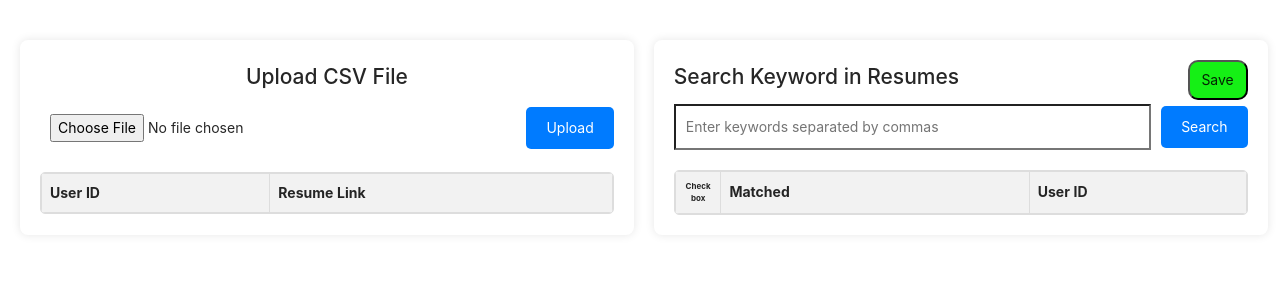
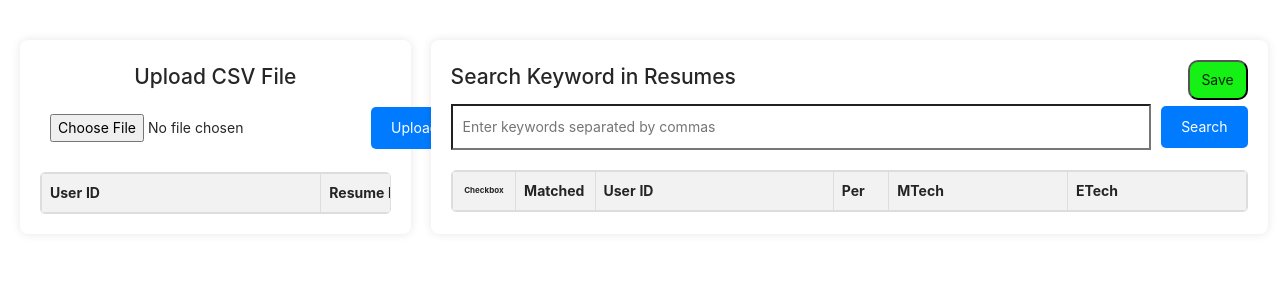
Before and after one commit to kellatirupathi/kella, a Flask app: page / in a window 1280 px wide. Shown: the top 300 px of the page. Run offline with Flask 3, Linux system fonts and the light colour scheme; lists and menus that the app fills with data are empty; some libraries are stand-ins or nearby versions.

Commit message:
Initial commit

```diff
--- a/app.py
+++ b/app.py
@@ -6,6 +6,7 @@ import csv
 import re
 import os
 import json
+from datetime import datetime  # Import datetime for timestamp
 
 from google.oauth2 import service_account
 from googleapiclient.discovery import build
@@ -19,6 +20,10 @@ SERVICE_ACCOUNT_FILE = 'credentials.json'  # Path to your credentials file
 credentials = service_account.Credentials.from_service_account_file(
     SERVICE_ACCOUNT_FILE, scopes=SCOPES)
 spreadsheet_id = '1v4FnbxnHkUIG0MSo3aHRFFAVHa4l51hcXF_YlLq6PaI'  # Replace with your Google Spreadsheet ID
+
+# List of all possible technologies to check for in the resumes
+ALL_TECHNOLOGIES = ['Python', 'Java', 'JavaScript', 'C#', 'C++', 'SQL', 'React.js', 'Node.js', 'HTML', 'CSS', 'Bootstrap', 'Express', 'SQLite', 'SQL', 'Flexbox', 'MongoDB', 'Data Structures & Algorithms', 'OOPs', 'Redux', 'Git', 'SpringBoot', ': Data Analytics', 'Manual Testing', 'Selenium Testing', 'User Interface (UI) Design', 'XR (AR, VR, MR)', 'AI / ML', 'AWS', 'Cyber Security', 'Data Structures'
+, 'Algorithms', 'Django', 'Flask', 'Linux', 'NumPy', 'SAP', 'AngularJS', 'Flutter', 'UX design', 'jQuery', 'Angular']  # Add more as needed
 
 def download_pdf(url):
     response = requests.get(url)
@@ -34,16 +39,34 @@ def extract_text_from_pdf(pdf_file):
 
 def search_keyword_in_pdfs(data, keywords):
     matched_entries = []
+    total_keywords = len(keywords)
     for entry in data:
         url = entry['resume_link']
         user_id = entry['user_id']
         pdf_file = download_pdf(url)
         text = extract_text_from_pdf(pdf_file)
+
+        match_count = 0
+        matched_technologies = []
+        existing_technologies = [tech for tech in ALL_TECHNOLOGIES if re.search(r'\b' + re.escape(tech) + r'\b', text, re.IGNORECASE)]
+
         for keyword in keywords:
-            # Use regular expression to find exact phrase match
             if re.search(r'\b' + re.escape(keyword) + r'\b', text, re.IGNORECASE):
-                matched_entries.append({'user_id': user_id, 'resume_link': url})
-                break  # Stop checking other keywords if one matches
+                match_count += 1
+                matched_technologies.append(keyword)
+
+        if match_count > 0:
+            percentage = (match_count / total_keywords) * 100
+            matched_entries.append({
+                'user_id': user_id,
+                'resume_link': url,
+                'percentage': round(percentage, 2),  # Round to 2 decimal places
+                'matched_technologies': matched_technologies,
+                'existing_technologies': existing_technologies
+            })
+
+    # Sort matched entries by percentage in descending order
+    matched_entries.sort(key=lambda x: x['percentage'], reverse=True)
     return matched_entries
 
 @app.route('/')
@@ -88,9 +111,18 @@ def save_results():
         sheet = service.spreadsheets()
 
         # Prepare the data to be saved
-        values = [['User ID', 'Resume Link', 'Checked']]
+        values = [['Timestamp', 'User ID', 'Resume Link', 'Checked', 'Percentage', 'Matched Technologies', 'Existing Technologies']]
+        timestamp = datetime.now().strftime('%Y-%m-%d %H:%M:%S')  # Add the current timestamp
         for result in results:
-            values.append([result['user_id'], result['resume_link'], 'TRUE' if result['checked'] else 'FALSE'])
+            values.append([
+                timestamp,
+                result['user_id'],
+                result['resume_link'],
+                'TRUE' if result['checked'] else 'FALSE',
+                result['percentage'],
+                ''.join(result['matched_technologies']),  # Join matched technologies without any separator
+                ''.join(result['existing_technologies'])  # Join existing technologies without any separator
+            ])
 
         body = {
             'values': values
@@ -110,4 +142,4 @@ def save_results():
         return jsonify({'error': str(e)}), 500
 
 if __name__ == '__main__':
-    app.run(debug=True)
+    app.run(host='0.0.0.0', port=8000, debug=True)
--- a/static/styles.css
+++ b/static/styles.css
@@ -27,7 +27,17 @@ body {
     border-radius: 8px;
     box-shadow: 0 0 10px rgba(0, 0, 0, 0.1);
     width: 58%; /* Ensure the sections have fixed width */
-    min-width: 55%; /* Prevent the sections from getting smaller */
+    min-width: 35%; /* Prevent the sections from getting smaller */
+    box-sizing: border-box;
+}
+
+.section1 {
+    background-color: #fff;
+    padding: 20px;
+    border-radius: 8px;
+    box-shadow: 0 0 10px rgba(0, 0, 0, 0.1);
+    width: 58%; /* Ensure the sections have fixed width */
+    min-width: 75%; /* Prevent the sections from getting smaller */
     box-sizing: border-box;
 }
 
@@ -64,7 +74,7 @@ h2 {
 }
 
 .table-container {
-    max-height: 460px;
+    max-height: 530px;
     overflow-y: auto;
     margin-top: 20px;
     border: 1px solid #ddd;
@@ -100,11 +110,11 @@ table tbody tr:hover {
 }
 
 #dataTable1 {
-    width: 40%;
+    width: 70%;
 }
 
 #resultTable1 {
-    width: 38%;
+    width: 30%;
 }
 
 /* Add this CSS class to your styles.css */
@@ -112,7 +122,7 @@ table tbody tr:hover {
     text-align: center;
     font-weight: bold;
     vertical-align: middle; /* Vertical alignment */
-    height: 200px; /* Ensure sufficient height to center vertically */
+    height: 480px; /* Ensure sufficient height to center vertically */
     font-size: 25px;
 }
 
@@ -121,6 +131,14 @@ table tbody tr:hover {
     font-size: 8px;
     text-align: center;
 }
+
+#resultTable4 {
+    width: 7%
+}
+#resultTable5{
+    width: 10%
+}
+
 .large-checkbox {
     width: 20px;
     height: 20px;
@@ -133,3 +151,11 @@ table tbody tr:hover {
     border-radius: 10px;
     cursor: pointer;
 }
+
+#saveButton:hover {
+    background-color: rgb(48, 170, 48);
+
+}
+.red-link {
+    color: red;
+}
--- a/templates/index.html
+++ b/templates/index.html
@@ -3,7 +3,8 @@
 <head>
     <meta charset="UTF-8">
     <meta name="viewport" content="width=device-width, initial-scale=1.0">
-    <title>CSV Upload and Display</title>
+    <link rel="icon" href="https://www.financialexpress.com/wp-content/uploads/2023/08/image-2023-08-10T083752.305.jpg" type="image/x-icon">
+    <title>Resume Keywords</title>
     <link rel="stylesheet" href="{{ url_for('static', filename='styles.css') }}">
     <link rel="stylesheet" href="https://cdnjs.cloudflare.com/ajax/libs/antd/4.16.13/antd.min.css" />
     <script src="https://cdnjs.cloudflare.com/ajax/libs/react/17.0.2/umd/react.production.min.js"></script>
@@ -33,7 +34,7 @@
                     </table>
                 </div>
             </div>
-            <div class="section">
+            <div class="section1">
                 <div style="display: flex; justify-content: space-between;">
                     <h2 id="searchHeading">Search Keyword in Resumes</h2>
                     <button id="saveButton">Save</button>
@@ -47,8 +48,11 @@
                         <thead>
                             <tr>
                                 <th id="resultTable2">Checkbox</th>
-                                <th>Matched</th>
+                                <th id="resultTable5">Matched</th>
                                 <th id="resultTable1">User ID</th>
+                                <th id="resultTable4">Per</th>
+                                <th id="resultTable3">MTech</th>
+                                <th id="resultTable6">ETech</th> <!-- New column -->
                             </tr>
                         </thead>
                         <tbody>
```
Also changed, not shown: requirements.txt (added, +40 -0 lines), static/script.js (+44 -15 lines), 1 other file.
